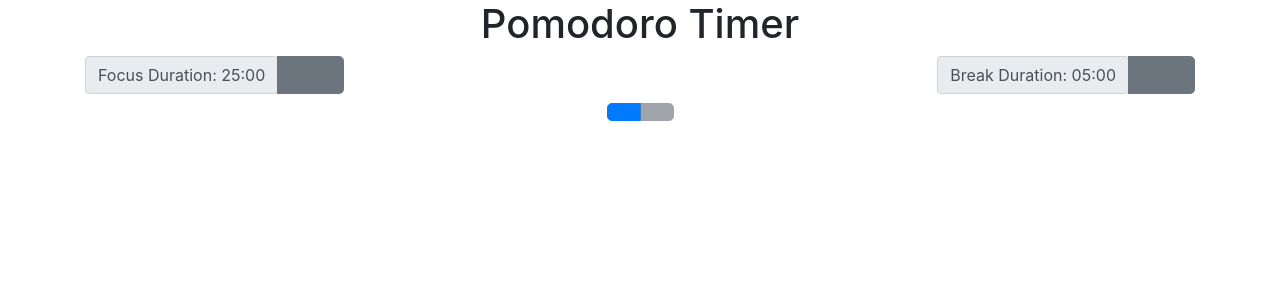
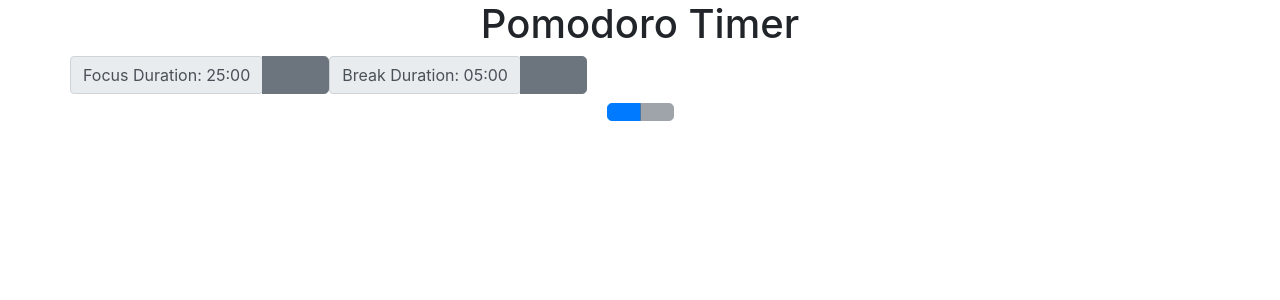
Before and after one commit to japyles/ReactPomodoroTimer, a React (Create React App) app: page / in a window 1280 px wide. Shown: the top 300 px of the page. Built offline with nearby package versions, Linux system fonts and the light colour scheme; a web font is replaced by a local one.

Commit message:
split session break time and session focus time into separate components and updated pomodoro.js file

```diff
--- /dev/null
+++ b/src/SessionBreak.js
@@ -0,0 +1,41 @@
+import React from 'react';
+import { minutesToDuration } from './utils/duration';
+
+
+function SessionBreak({ breakDuration, setBreakDuration }) {
+
+  return (
+
+    <div className="row">
+      <div className="col">
+        <div className="float-right">
+          <div className="input-group input-group-lg mb-2">
+            <span className="input-group-text" data-testid="duration-break">
+              Break Duration: {minutesToDuration(breakDuration)}
+            </span>
+            <div className="input-group-append">
+              <button
+                type="button"
+                className="btn btn-secondary"
+                data-testid="decrease-break"
+                onClick={() => setBreakDuration(time => time > 1 ? time - 1 : time)}
+              >
+                <span className="oi oi-minus" />
+              </button>
+              <button
+                type="button"
+                className="btn btn-secondary"
+                data-testid="increase-break"
+                onClick={() => setBreakDuration(time => time < 15 ? time + 1 : time)}
+              >
+                <span className="oi oi-plus" />
+              </button>
+            </div>
+          </div>
+        </div>
+      </div>
+     </div>
+    );
+}
+
+export default SessionBreak;
--- /dev/null
+++ b/src/SessionFocus.js
@@ -0,0 +1,39 @@
+import React from 'react';
+import { minutesToDuration } from './utils/duration';
+
+
+function SessionFocus({ focusDuration, setFocusDuration }) {
+
+  return (
+
+    <div className="row">
+      <div className="col">
+        <div className="input-group input-group-lg mb-2">
+          <span className="input-group-text" data-testid="duration-focus">
+            Focus Duration: {minutesToDuration(focusDuration)}
+          </span>
+          <div className="input-group-append">
+            <button
+              type="button"
+              className="btn btn-secondary"
+              data-testid="decrease-focus"
+              onClick={() => setFocusDuration(time => time > 5 ? time - 5 : time)}
+            >
+              <span className="oi oi-minus" />
+            </button>
+            <button
+              type="button"
+              className="btn btn-secondary"
+              data-testid="increase-focus"
+              onClick={() => setFocusDuration(time => time < 60 ? time + 5 : time)}
+            >
+              <span className="oi oi-plus" />
+            </button>
+          </div>
+        </div>
+      </div>
+     </div>
+    );
+}
+
+export default SessionFocus;
--- a/src/pomodoro/Pomodoro.js
+++ b/src/pomodoro/Pomodoro.js
@@ -2,6 +2,8 @@ import React, { useState } from "react";
 import classNames from "../utils/class-names";
 import useInterval from "../utils/useInterval";
 import {minutesToDuration, secondsToDuration} from '../utils/duration';
+import SessionFocus from '../SessionFocus';
+import SessionBreak from '../SessionBreak';
 
 // These functions are defined outside of the component to insure they do not have access to state
 // and are, therefore more likely to be pure.
@@ -50,20 +52,13 @@ function nextSession(focusDuration, breakDuration) {
 }
 
 function Pomodoro() {
-  // Timer starts out paused
+
   const [isTimerRunning, setIsTimerRunning] = useState(false);
-  // The current session - null where there is no session running
   const [session, setSession] = useState(null);
 
-  // ToDo: Allow the user to adjust the focus and break duration.
   const [focusDuration, setFocusDuration] = useState(25);
   const [breakDuration, setBreakDuration] = useState(5);
 
-  /**
-   * Custom hook that invokes the callback function every second
-   *
-   * NOTE: You will not need to make changes to the callback function
-   */
   useInterval(() => {
       if (session && session.timeRemaining === 0) {
         new Audio("https://bigsoundbank.com/UPLOAD/mp3/1482.mp3").play();
@@ -82,8 +77,6 @@ function Pomodoro() {
       const nextState = !prevState;
       if (nextState) {
         setSession((prevStateSession) => {
-          // If the timer is starting and the previous session is null,
-          // start a focusing session.
           if (prevStateSession === null) {
             return {
               label: "Focusing",
@@ -100,64 +93,17 @@ function Pomodoro() {
   return (
     <div className="pomodoro">
       <div className="row">
-        <div className="col">
-          <div className="input-group input-group-lg mb-2">
-            <span className="input-group-text" data-testid="duration-focus">
-              {/* TODO: Update this text to display the current focus session duration */}
-              Focus Duration: {minutesToDuration(focusDuration)}
-            </span>
-            <div className="input-group-append">
-              {/* TODO: Implement decreasing focus duration and disable during a focus or break session */}
-              <button
-                type="button"
-                className="btn btn-secondary"
-                data-testid="decrease-focus"
-                onClick={() => setFocusDuration(time => time > 5 ? time - 5 : time)}
-              >
-                <span className="oi oi-minus" />
-              </button>
-              {/* TODO: Implement increasing focus duration  and disable during a focus or break session */}
-              <button
-                type="button"
-                className="btn btn-secondary"
-                data-testid="increase-focus"
-                onClick={() => setFocusDuration(time => time < 60 ? time + 5 : time)}
-              >
-                <span className="oi oi-plus" />
-              </button>
-            </div>
-          </div>
-        </div>
-        <div className="col">
-          <div className="float-right">
-            <div className="input-group input-group-lg mb-2">
-              <span className="input-group-text" data-testid="duration-break">
-                {/* TODO: Update this text to display the current break session duration */}
-                Break Duration: {minutesToDuration(breakDuration)}
-              </span>
-              <div className="input-group-append">
-                {/* TODO: Implement decreasing break duration and disable during a focus or break session*/}
-                <button
-                  type="button"
-                  className="btn btn-secondary"
-                  data-testid="decrease-break"
-                  onClick={() => setBreakDuration(time => time > 1 ? time - 1 : time)}
-                >
-                  <span className="oi oi-minus" />
-                </button>
-                {/* TODO: Implement increasing break duration and disable during a focus or break session*/}
-                <button
-                  type="button"
-                  className="btn btn-secondary"
-                  data-testid="increase-break"
-                  onClick={() => setBreakDuration(time => time < 15 ? time + 1 : time)}
-                >
-                  <span className="oi oi-plus" />
-                </button>
-              </div>
-            </div>
-          </div>
-        </div>
+
+      <SessionFocus
+          focusDuration={focusDuration}
+          setFocusDuration={setFocusDuration}
+        />
+
+        <SessionBreak
+          breakDuration={breakDuration}
+          setBreakDuration={setBreakDuration}
+        />
+
       </div>
       <div className="row">
         <div className="col">
@@ -181,8 +127,7 @@ function Pomodoro() {
                 })}
               />
             </button>
-            {/* TODO: Implement stopping the current focus or break session. and disable the stop button when there is no active session */}
-            {/* TODO: Disable the stop button when there is no active session */}
+
             <button
               type="button"
               className="btn btn-secondary"
```
